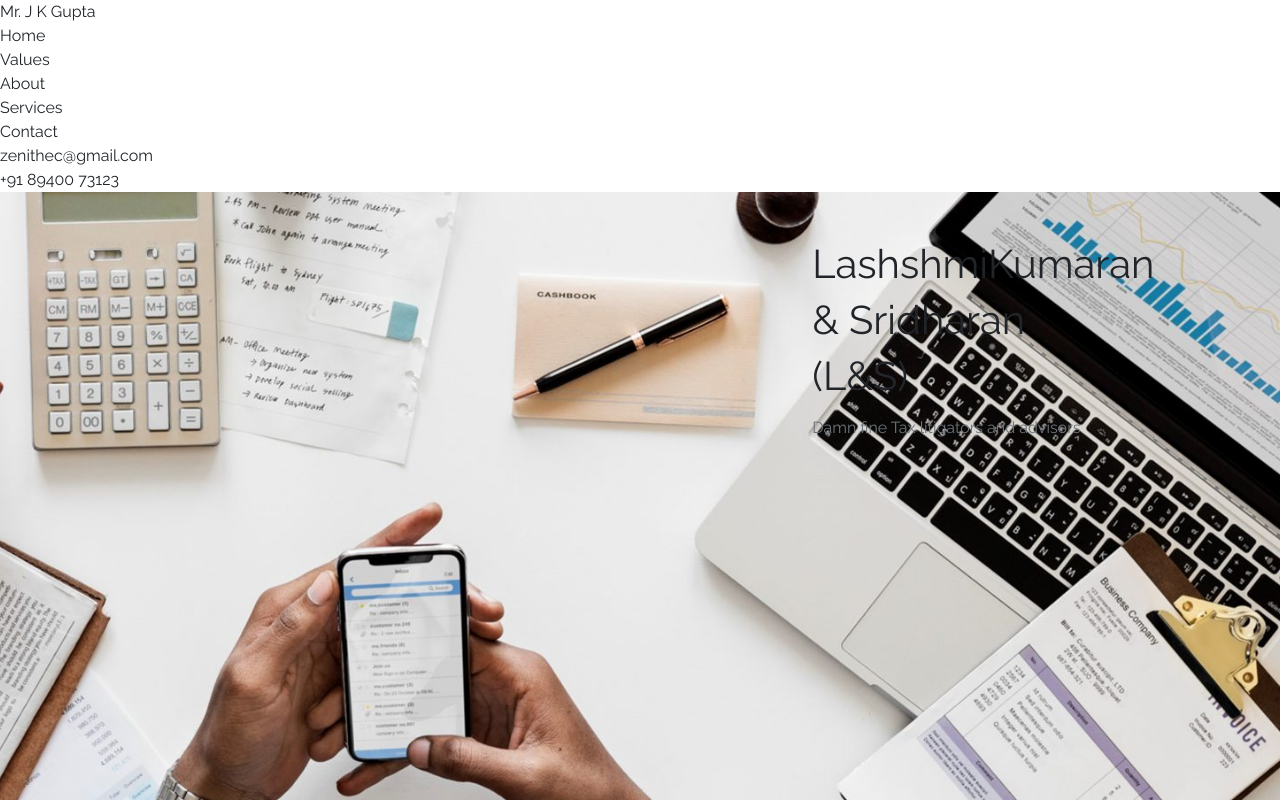
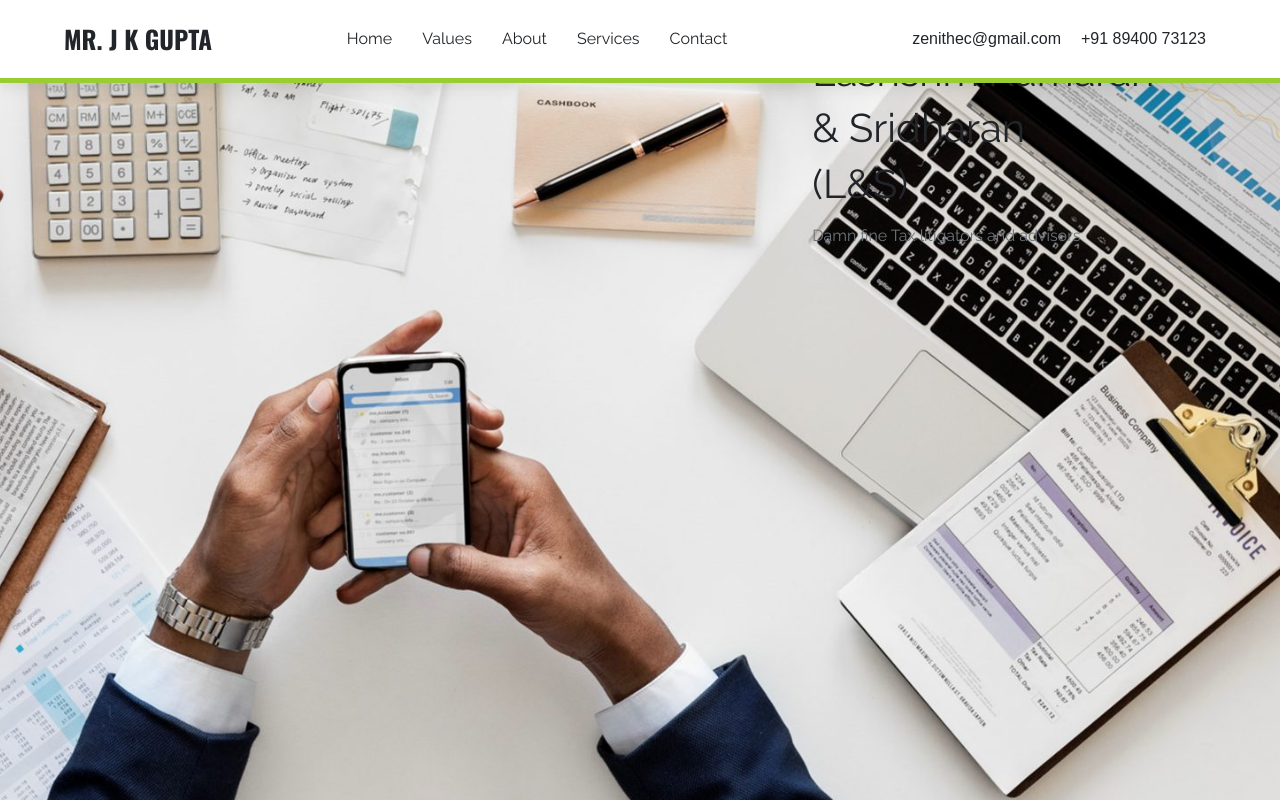
Before and after one commit to naveennvrgup/zen-ca-mail, a React (Create React App) app in the folder frontend/: page / in a window 1280 px wide. Shown: the top 800 px of the page. Built offline with nearby package versions, Linux system fonts and the light colour scheme; some icons are missing.

Commit message:
desktop navbar fixed

```diff
--- a/frontend/src/main/navbar.js
+++ b/frontend/src/main/navbar.js
@@ -16,8 +16,8 @@ export default class navbar extends Component {
 
     bignav =
         <div className='bignav'>
-            <div className="brand">
-                Mr. J K Gupta
+            <div className="brand hf">
+                MR. J K GUPTA
             </div>
             <div className="left">
                 <div className="nlink">Home</div>
@@ -50,7 +50,7 @@ export default class navbar extends Component {
         <div className={`smnav ${this.state.smn_active ? 'smn_active' : ''}`}>
             <div className="show">
                 <div className="brand hf">
-                    Mr. J K Gupta
+                    MR. J K GUPTA
                 </div>
                 <div className="trigger">
                     <button onClick={this.toggle_sm_nav}>
@@ -90,10 +90,10 @@ export default class navbar extends Component {
     render() {
         return (
             <div>
-                <div className="d-none d-md-block">
+                <div className="d-none d-lg-block">
                     {this.bignav}
                 </div>
-                <div className="d-md-none">
+                <div className="d-lg-none">
                     {this.smnav()}
                 </div>
             </div>
--- a/frontend/src/scss/main/navbar.scss
+++ b/frontend/src/scss/main/navbar.scss
@@ -7,6 +7,7 @@
     left: 0;
     top: 0;
     width: 100%;
+    box-shadow: 0 3px 16px 0 rgba(0,0,0,.1);
 
     button{
         outline: none;
@@ -62,3 +63,41 @@
         transform: none;
     }
 }
+
+.bignav{
+    position: fixed;
+    border-bottom: 5px solid yellowgreen;
+    left: 0;
+    top: 0;
+    width: 100%;
+    background: white;
+    z-index: 100;
+    box-shadow: 0 3px 16px 0 rgba(0,0,0,.1);
+    display: flex;
+    justify-content: space-between;
+    align-items: center;
+    padding: 20px 5%;
+    >div{
+        display: flex;
+    }
+    .brand{
+        font-size: 25px;
+        // font-weight: 700px;
+        font-weight: bold;
+        text-transform: capitalize;
+    }
+    .left{
+        >div{
+            margin: 0 15px;
+        }
+    }
+    .right{
+        font-family: sans-serif;
+        i{
+            color: grey;
+        }
+        >div{
+            margin: 0 10px;
+        }
+    }
+}
```
